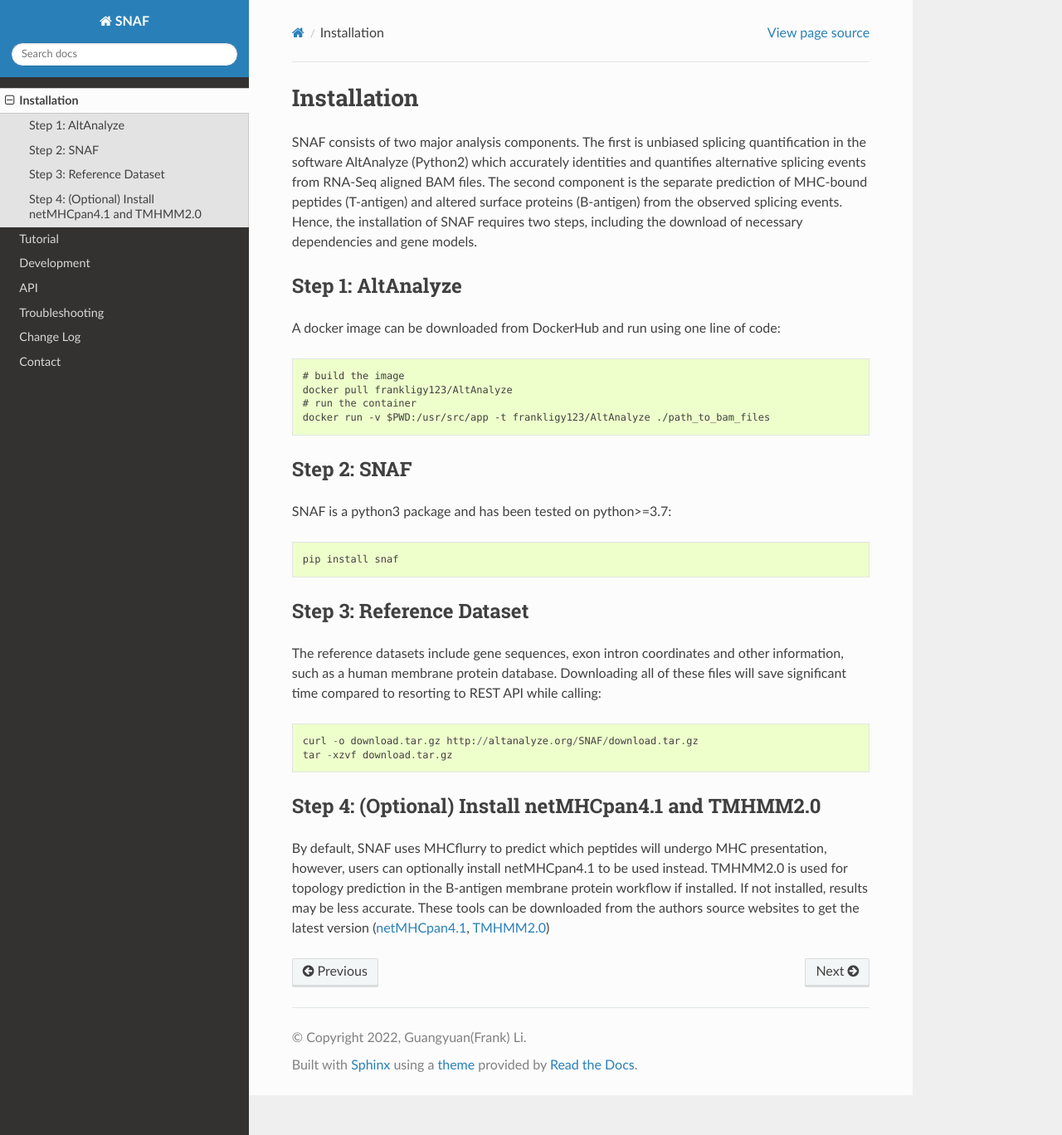
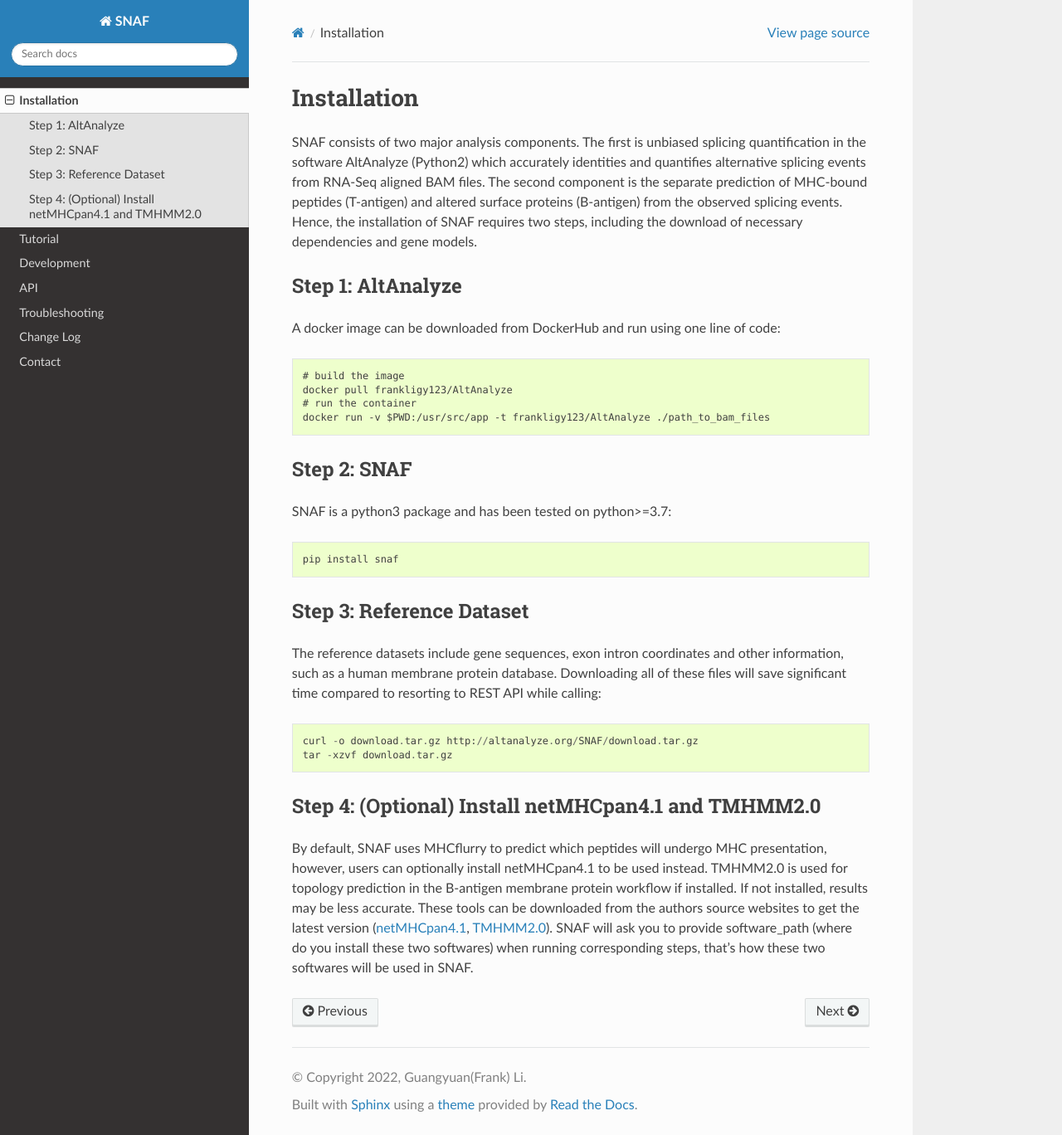
Before and after one commit to frankligy/SNAF, a Sphinx documentation site: the page built from docs/installation.rst, in a window 1280 px wide and 1368 px high. Shown: the whole window at 83% size. Built offline with Sphinx 7.4.7 and the Read the Docs theme 2.0.0, drawn with Linux system fonts in a browser that asks for light colours.

Commit message:
snaf, software interface clarify

```diff
--- a/docs/installation.rst
+++ b/docs/installation.rst
@@ -39,4 +39,5 @@ Step 4: (Optional) Install netMHCpan4.1 and TMHMM2.0
 By default, SNAF uses MHCflurry to predict which peptides will undergo MHC presentation, however, users can optionally install
 netMHCpan4.1 to be used instead. TMHMM2.0 is used for topology prediction in the B-antigen membrane protein workflow if installed. If not installed, results may be less accurate.
 These tools can be downloaded from the authors source websites to get the latest version
-(`netMHCpan4.1 <https://www.cbs.dtu.dk/service.php?NetMHCpan>`_, `TMHMM2.0 <https://services.healthtech.dtu.dk/service.php?TMHMM-2.0>`_)
+(`netMHCpan4.1 <https://www.cbs.dtu.dk/service.php?NetMHCpan>`_, `TMHMM2.0 <https://services.healthtech.dtu.dk/service.php?TMHMM-2.0>`_). SNAF will ask you
+to provide software_path (where do you install these two softwares) when running corresponding steps, that's how these two softwares will be used in SNAF.
```
